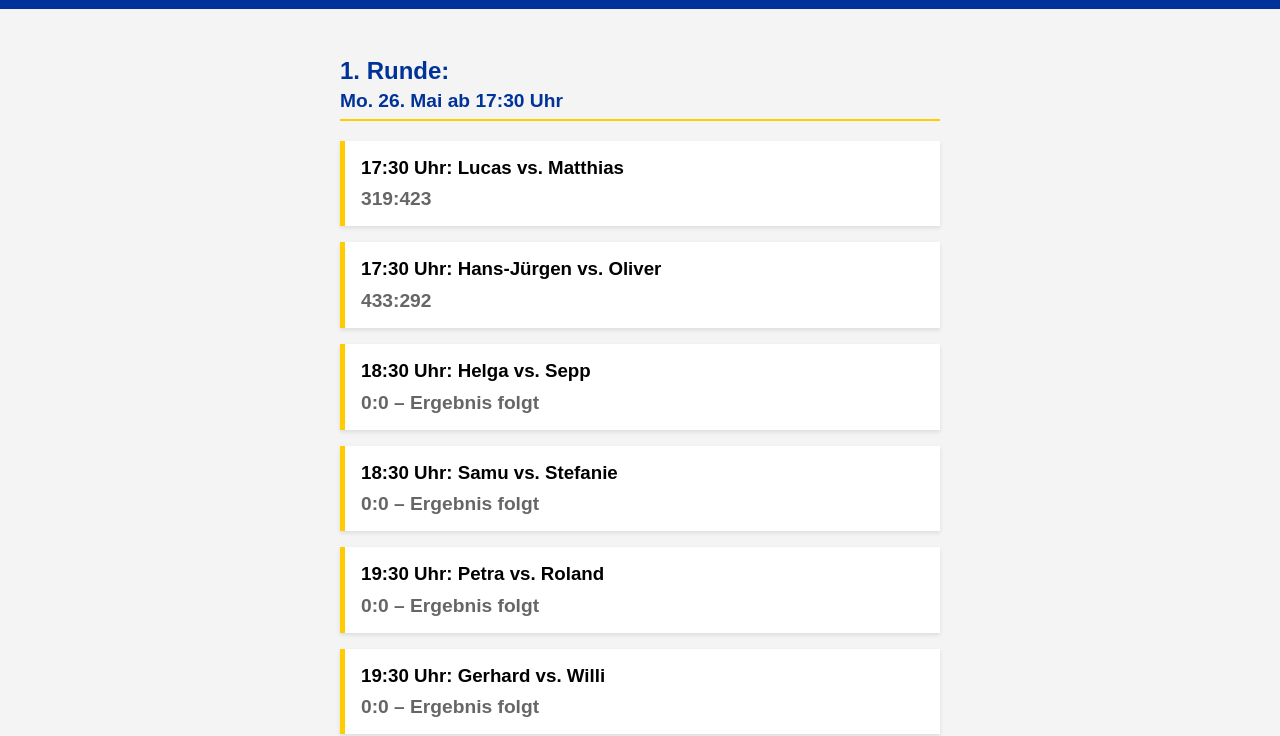
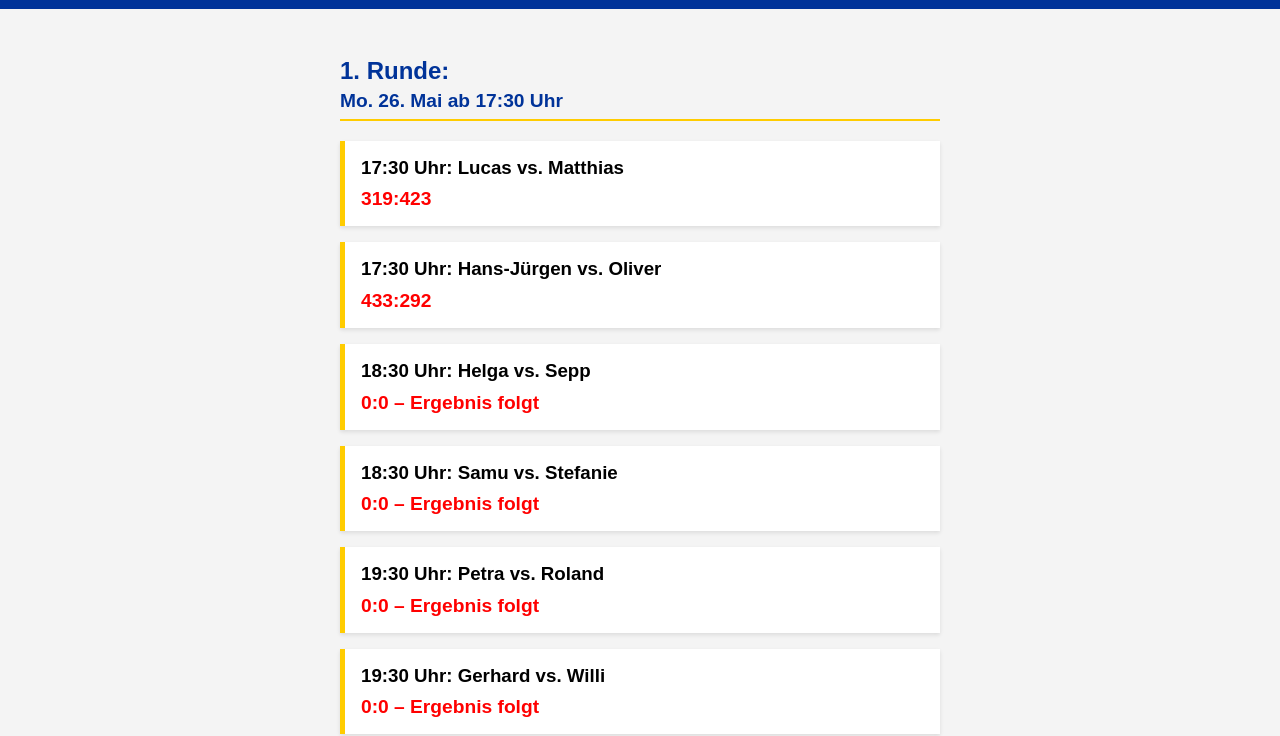
Before and after one commit to tsv-ug-kegeln/pokalkegeln-2025, a plain HTML site: page index.html in a window 1280 px wide. Shown: the part 103-839 px from the top of the page. Drawn offline with Linux system fonts and the light colour scheme.

Commit message:
index.html aktualisieren

```diff
--- a/index.html
+++ b/index.html
@@ -48,7 +48,7 @@
       margin: 0;
     }
     .result {
-      color: #666;
+      color: #FF0000;
       font-size: 1.2em;
       margin-top: 0.5em;
       font-weight: bold;
```
